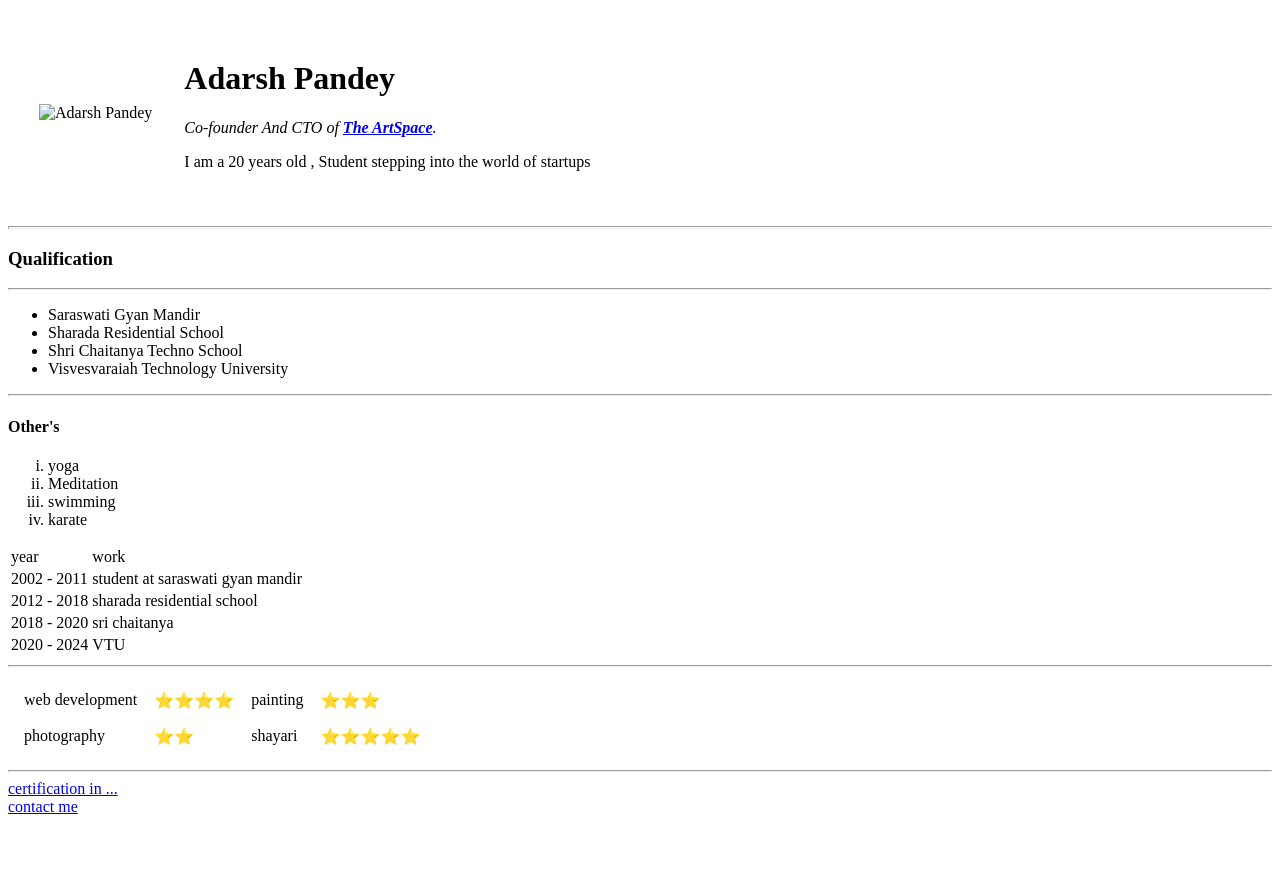
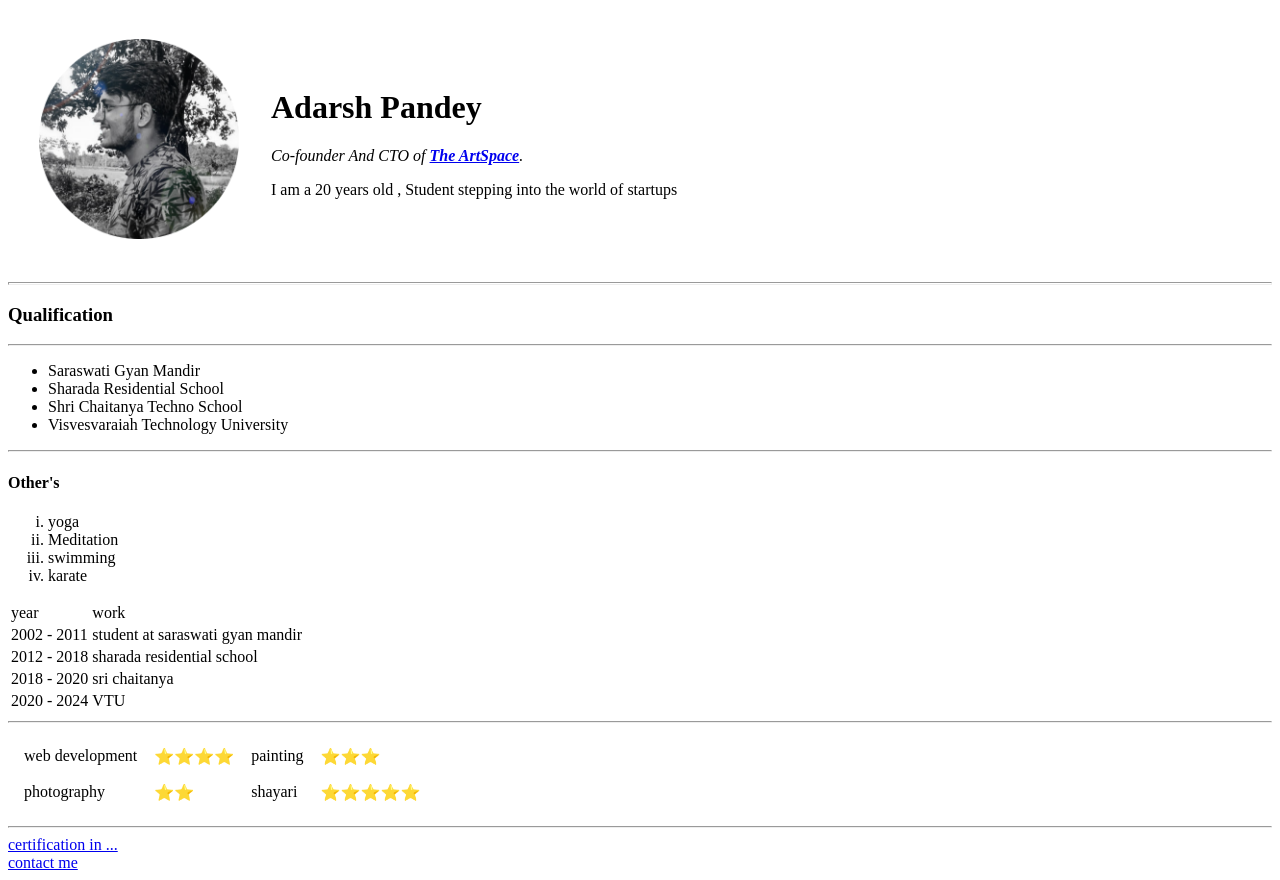
Before and after one commit to Pandey456/CV, a plain HTML site: page index.html in a window 1280 px wide. Before the commit the page ends 824 px from the top, so only its background shows below. Drawn offline with Linux system fonts and the light colour scheme; the site is published under a folder, as on GitHub Pages, so addresses that start at the root find nothing.

Commit message:
Update index.html

```diff
--- a/index.html
+++ b/index.html
@@ -7,7 +7,7 @@
   <body>
     <table cellspacing="30">
       <tr>
-        <td><img src="/rr.png" alt="Adarsh Pandey" height="200" width="200"> </td>
+        <td><img src="rr.png" alt="Adarsh Pandey" height="200" width="200"> </td>
         <td> <h1>Adarsh Pandey</h1>
           <p><em>Co-founder And CTO of <strong><a href="https://theartspace.co.in"> The ArtSpace</a></strong>.</em></p>
           <p>I am a 20 years old , Student stepping into the world of startups</p></td>
```
